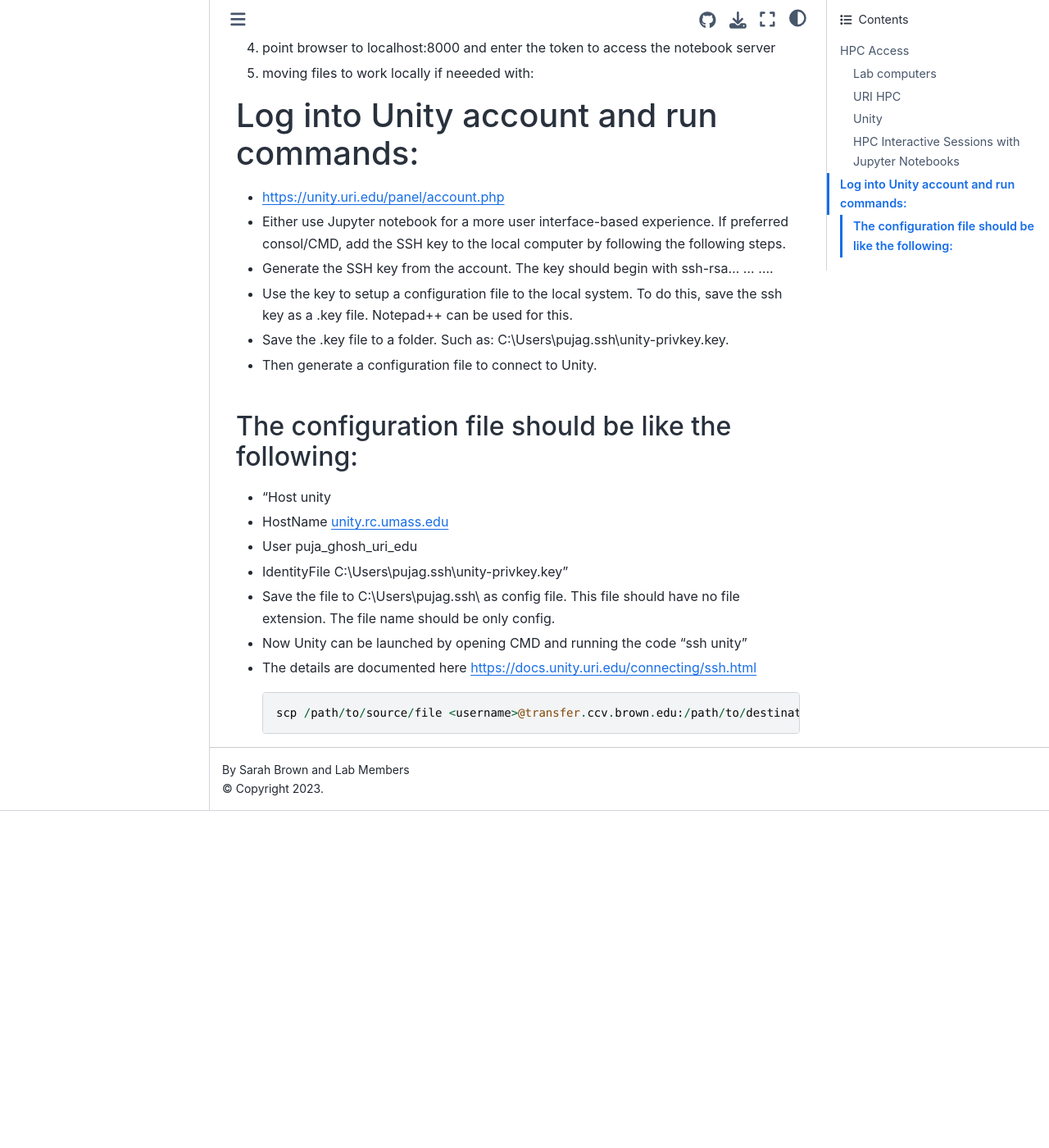
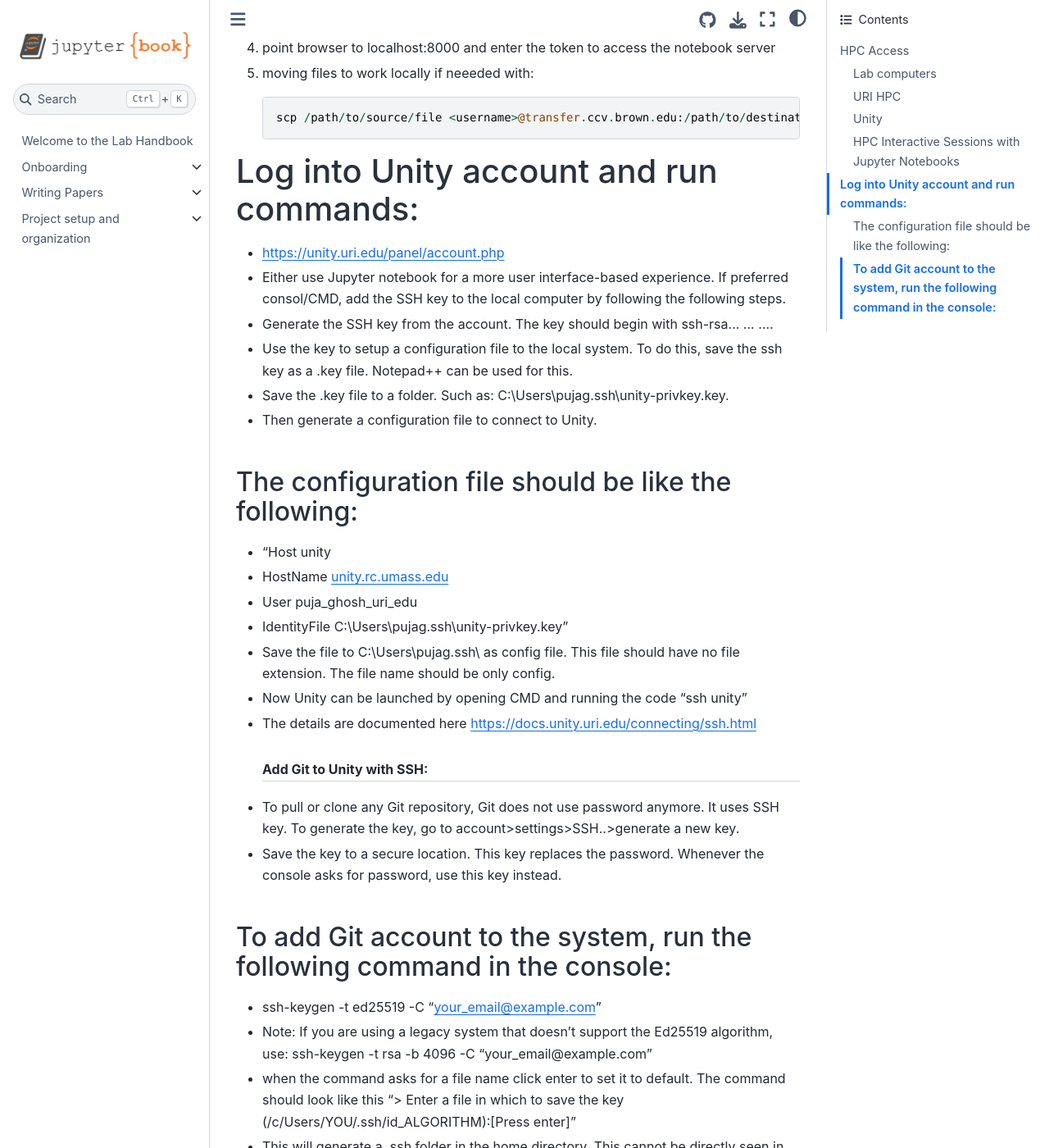
Before and after one commit to ml4sts/handbook, a Jupyter Book: the page built from onboarding/hpc.md, in a window 1280 px wide and 1400 px high, scrolled down 1498 px. Shown: the whole window at 82% size. Built offline with Jupyter Book 1.0.4 settings and Sphinx 7.4.7 and the Sphinx Book theme 1.1.4, drawn with Linux system fonts in a browser that asks for light colours; pages that are not in the unit, such as notebooks, are missing from menus; before the commit the page ends 2487 px from its top, so only the background shows below that; some of the changed text lies outside the part shown.

Commit message:
Update hpc.md

````diff
--- a/onboarding/hpc.md
+++ b/onboarding/hpc.md
@@ -58,6 +58,9 @@
 1. point browser to localhost:8000 and enter the token to access the notebook server
 1. moving files to work locally if neeeded with:
 
+     ```
+    scp /path/to/source/file <username>@transfer.ccv.brown.edu:/path/to/destination/file
+    ```
 
 
 
@@ -85,6 +88,19 @@
 - The details are documented here https://docs.unity.uri.edu/connecting/ssh.html
 
 
-    ```
-    scp /path/to/source/file <username>@transfer.ccv.brown.edu:/path/to/destination/file
-    ```
+  ## Add Git to Unity with SSH:
+
+- To pull or clone any Git repository, Git does not use password anymore. It uses SSH key. To generate the key, go to account>settings>SSH..>generate a new key.
+- Save the key to a secure location. This key replaces the password. Whenever the console asks for password, use this key instead.
+
+## To add Git account to the system, run the following command in the console:
+
+- ssh-keygen -t ed25519 -C "your_email@example.com"
+- Note: If you are using a legacy system that doesn't support the Ed25519 algorithm, use:
+ssh-keygen -t rsa -b 4096 -C “your_email@example.com”
+- when the command asks for a file name click enter to set it to default. The command should look like this “> Enter a file in which to save the key (/c/Users/YOU/.ssh/id_ALGORITHM):[Press enter]”
+- This will generate a .ssh folder in the home directory. This cannot be directly seen in the file browser as it is a hidden folder. To show hidden folders turn on show dot folders in https://ood.unity.rc.umass.edu/pun/sys/dashboard/files/fs//home/<user_name>
+- The folder now contains two key files privet and public. The id_rsa is the privet key and id_rsa.pub is the public key.
+- Open the public key file, copy the key (the key starts with ssh-rsa) and add it to your git profile. Profile>settings>SSH…>add new key.
+- This will add the remote server to your account.
+- Now run “ssh -T git@github.com” to check if your username shows up in the console. This will confirm that the account has been added.
````
